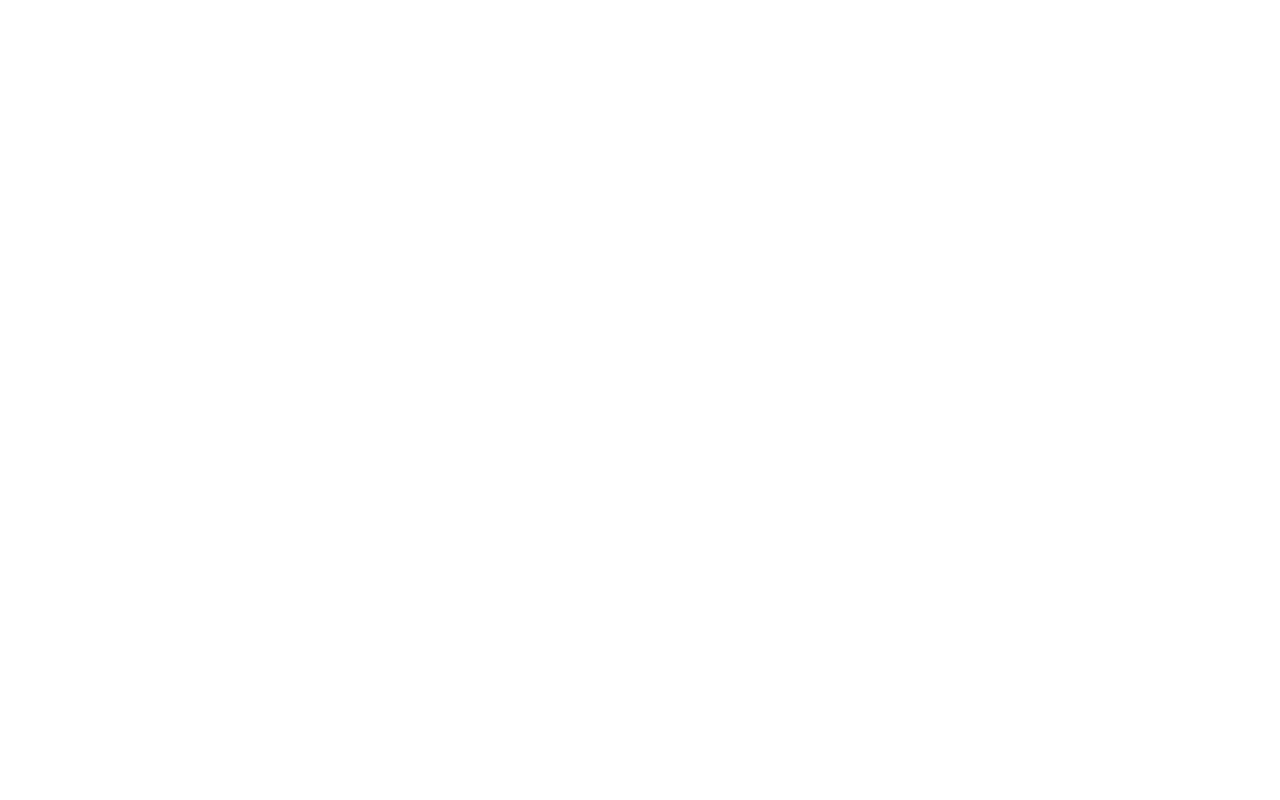
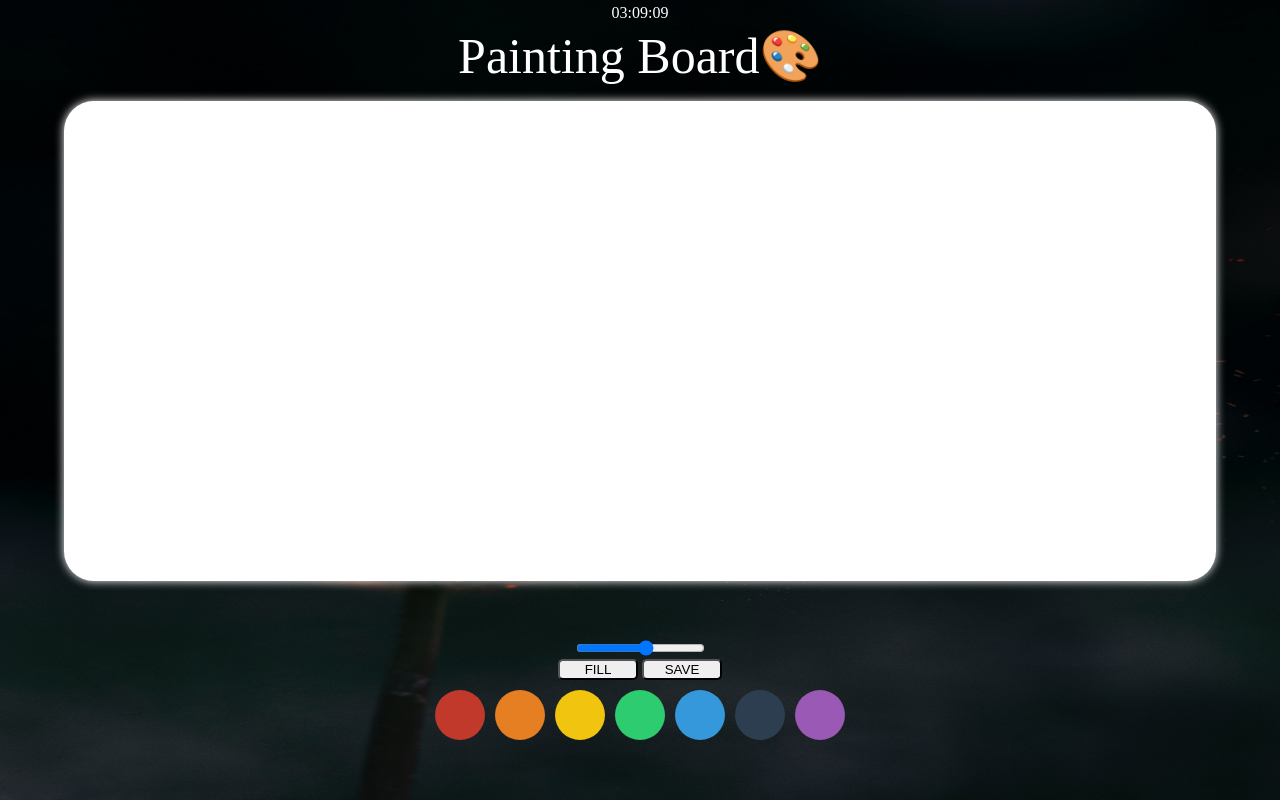
Before and after one commit to rooopy96/painting-board-2020, a plain HTML site: page index.html in a window 1280 px wide. Drawn offline with Linux system fonts and the light colour scheme.

Commit message:
painting board

```diff
--- a/app.js
+++ b/app.js
@@ -0,0 +1,99 @@
+const canvas = document.querySelector("#jsCanvas");
+const canvasShape = document.getElementsByClassName("canvas");
+const ctx = canvas.getContext("2d");
+const colors = document.getElementsByClassName("jsColor");
+const range = document.getElementsByClassName("jsRange");
+const mode = document.getElementById("jsMode");
+const save = document.getElementById("jsSave");
+
+canvas.width = canvasShape[0].offsetWidth;
+canvas.height = canvasShape[0].offsetHeight;
+
+ctx.lineWidth = 5;
+ctx.strokeStyle = "black";
+ctx.fillStyle = "black";
+
+let painting = false;
+let filling = false;
+
+
+function handlePaintMode(){
+	if(filling === true) {
+		filling = false;
+		mode.innerText = "Fill";
+	} else {
+		filling = true;
+		mode.innerText = "Paint";
+	}
+}
+
+function handleRange(event){
+	const value = event.target.value;
+
+	ctx.lineWidth = value;
+}
+
+function handleColorClick(event){
+	const color = event.target.style.backgroundColor;
+
+	ctx.strokeStyle = color;
+	ctx.fillStyle = color;
+}
+
+function handleFillColor(){
+	if(filling){
+		ctx.fillRect(0, 0, 2000, 2000);
+	}
+}
+
+function startPainting(){
+	painting = true;
+}
+
+function stopPainting(){
+	painting = false;
+}
+
+function onMouseMove(event){
+	let x = event.offsetX;
+	let y = event.offsetY;
+
+	if(!painting){
+		ctx.beginPath();
+		ctx.moveTo(x, y);
+	}	else {
+		ctx.lineTo(x, y);
+		ctx.stroke();
+	}
+}
+
+function handleSaveBtn(){
+	const img = canvas.toDataURL("image/png");
+	const link = document.createElement("a");
+
+	link.href = img;
+	link.download = "paintJS";
+	link.click();
+}
+
+if(canvas){
+	canvas.addEventListener("mousemove", onMouseMove);
+	canvas.addEventListener("mousedown", startPainting);
+	canvas.addEventListener("mouseup", stopPainting);
+	canvas.addEventListener("mouseleave", stopPainting);
+	canvas.addEventListener("click", handleFillColor);
+}
+
+Array.from(colors).forEach(color => color.addEventListener("click",handleColorClick));
+
+if(range){
+	addEventListener("input", handleRange)
+}
+
+if(mode) {
+	mode.addEventListener("click", handlePaintMode);
+}
+
+if(save) {
+	save.addEventListener("click", handleSaveBtn)
+}
--- /dev/null
+++ b/bg.js
@@ -0,0 +1,19 @@
+const body = document.querySelector("body")
+const IMG_COUNT = 3
+
+function paintBg(num){
+	const bgImg = new Image();
+	bgImg.src = `images/${num + 1}.jpg`
+	body.appendChild(bgImg);
+}
+
+function getRanNum(){
+	return Math.floor(Math.random() * 3);
+}
+
+function init(){
+	getRanNum();
+	paintBg(getRanNum());
+}
+
+init();
--- /dev/null
+++ b/clock.js
@@ -0,0 +1,20 @@
+const clock = document.querySelector(".jsClock");
+const clockContent = clock.querySelector("span");
+
+
+function getDate(){
+	const date = new Date();
+	const hours = date.getHours();
+	const minutes = date.getMinutes();
+	const seconds = date.getSeconds();
+
+	clockContent.innerText = `${hours < 10 ? `0${hours}` : hours}:${minutes < 10 ? `0${minutes}` : minutes}:${
+		seconds < 10 ? `0${seconds}` : seconds}`;
+}
+
+function init(){
+	getDate();
+	setInterval(getDate, 1000);
+}
+
+init();
--- a/index.html
+++ b/index.html
@@ -4,8 +4,50 @@
 	<meta charset="UTF-8">
 	<meta name="viewport" content="width=device-width, initial-scale=1.0">
 	<title>PaintJS</title>
+	<link rel="stylesheet" href="styles.css" type="text/css">
 </head>
-<body>
+<body class="body">
+	<div class="status-bar">
+		<div class="jsClock clock">
+			<span>00:00</span>
+		</div>
+		<div class="jsWeather weather"></div>
+	</div>
 
+	<div class="canvas">
+		<h1 class="canvas-title">Painting Board🎨</h1>
+		<canvas id="jsCanvas" class="canvas-main" style="width:100%;height:100%"> </canvas>
+	</div>
+
+
+	<div class="controls">
+		<div class="controls__range">
+			<input type="range" class="jsRange" min="1" max="10" step="1"/>
+		</div>
+
+		<div class="button">
+			<button id="jsMode">Fill</button>
+			<button id="jsSave">Save</button>
+		</div>
+
+		<div class="jsColors controls__colors">
+			<div class="jsColor controls__color" style="background-color:#c0392b;"></div>
+			<div class="jsColor controls__color" style="background-color: #e67e22;"></div>
+			<div class="jsColor controls__color" style="background-color: #f1c40f;"></div>
+			<div class="jsColor controls__color" style="background-color: #2ecc71;"></div>
+			<div class="jsColor controls__color" style="background-color: #3498db;"></div>
+			<div class="jsColor controls__color" style="background-color: #2c3e50;"></div>
+			<div class="jsColor controls__color" style="background-color: #9b59b6;"></div>
+		</div>
+	</div>
+
+
+
+
+
+	<script src="app.js"></script>
+	<script src="bg.js"></script>
+	<script src="clock.js"></script>
+	<script src="weather.js"></script>
 </body>
 </html>
--- /dev/null
+++ b/reset.css
@@ -0,0 +1,48 @@
+/* http://meyerweb.com/eric/tools/css/reset/
+   v2.0 | 20110126
+   License: none (public domain)
+*/
+
+html, body, div, span, applet, object, iframe,
+h1, h2, h3, h4, h5, h6, p, blockquote, pre,
+a, abbr, acronym, address, big, cite, code,
+del, dfn, em, img, ins, kbd, q, s, samp,
+small, strike, strong, sub, sup, tt, var,
+b, u, i, center,
+dl, dt, dd, ol, ul, li,
+fieldset, form, label, legend,
+table, caption, tbody, tfoot, thead, tr, th, td,
+article, aside, canvas, details, embed,
+figure, figcaption, footer, header, hgroup,
+menu, nav, output, ruby, section, summary,
+time, mark, audio, video {
+	margin: 0;
+	padding: 0;
+	border: 0;
+	font-size: 100%;
+	font: inherit;
+	vertical-align: baseline;
+}
+/* HTML5 display-role reset for older browsers */
+article, aside, details, figcaption, figure,
+footer, header, hgroup, menu, nav, section {
+	display: block;
+}
+body {
+	line-height: 1;
+}
+ol, ul {
+	list-style: none;
+}
+blockquote, q {
+	quotes: none;
+}
+blockquote:before, blockquote:after,
+q:before, q:after {
+	content: '';
+	content: none;
+}
+table {
+	border-collapse: collapse;
+	border-spacing: 0;
+}
--- /dev/null
+++ b/status-bar.css
@@ -0,0 +1,11 @@
+.status-bar {
+	display: flex;
+	text-align: center;
+	padding-top: 5px;
+
+}
+
+.weather {
+	position: absolute;
+	right: 0;
+}
--- a/styles.css
+++ b/styles.css
@@ -0,0 +1,67 @@
+@import url("reset.css");
+@import url("status-bar.css");
+
+body {
+	background-color: #34495e;
+	display: flex;
+	flex-direction: column;
+	align-items: center;
+	color: white;
+}
+
+.canvas {
+	margin-top: 10px;
+	height: 60vh;
+	width: 90vw;
+	margin-bottom: 50px;
+}
+
+.canvas-title {
+	text-align: center;
+	font-size: 50px;
+	margin-bottom: 20px;
+}
+
+.canvas-main {
+	background-color: white;
+	border-radius: 30px;
+	box-shadow: 0 0 10px;
+}
+
+.body img {
+	position: absolute;
+	top: 0;
+	left: 0;
+	width: 100%;
+	height: 100%;
+	z-index: -1;
+}
+
+.controls {
+	text-align: center;
+	position: absolute;
+	bottom: 0;
+	padding-bottom: 50px;
+}
+
+.controls__colors {
+	display: flex;
+	justify-content: center;
+	cursor: pointer;
+}
+
+.controls__color {
+	height: 50px;
+	width: 50px;
+	border-radius: 50%;
+	margin: 10px 5px;
+}
+
+.button button{
+	width: 80px;
+	padding: 1px 6px;
+	border-radius: 5px;
+	text-transform: uppercase;
+	box-shadow: none;
+	outline: none;
+}
--- /dev/null
+++ b/weather.js
@@ -0,0 +1,59 @@
+const weather = document.querySelector(".jsWeather");
+
+const API_KEY = "43fcd5007123eb610754f835fea97a2c";
+
+const COORDS_LS = "coords"
+
+
+
+function paintWeather(lat, lon){
+	fetch(`https://api.openweathermap.org/data/2.5/weather?lat=${lat}&lon=${lon}&appid=${API_KEY}&units=metric`).then(function(response){
+		return response.json();
+	}).then(function(myJson){
+		const city = myJson.name;
+		const temp = myJson.main.temp;
+		weather.innerText = `${temp} @ ${city}`
+	})
+}
+
+function saveLocation(obj){
+	localStorage.setItem(COORDS_LS, JSON.stringify(obj));
+}
+
+function getGeoSuccess(location){
+	const latitude = location.coords.latitude;
+	const longitude = location.coords.longitude;
+
+	const locationObj = {
+		latitude,
+		longitude
+	}
+
+	paintWeather(latitude, longitude);
+	saveLocation(locationObj);
+}
+
+function getGeoError(){
+	console.log("Can't find location")
+}
+
+function getGeoLocation(){
+	navigator.geolocation.getCurrentPosition(getGeoSuccess, getGeoError);
+}
+
+function getWeather(){
+	const currentLocation = localStorage.getItem(COORDS_LS);
+
+	if(currentLocation === null) {
+		getGeoLocation();
+	} else {
+		const parsedLocation = JSON.parse(currentLocation);
+		paintWeather(parsedLocation.latitude, parsedLocation.longitude);
+	}
+}
+
+function init(){
+	getWeather();
+}
+
+init();
```
Also changed, not shown: images/1.jpg (added), images/3.jpg (added), 3 other files.
